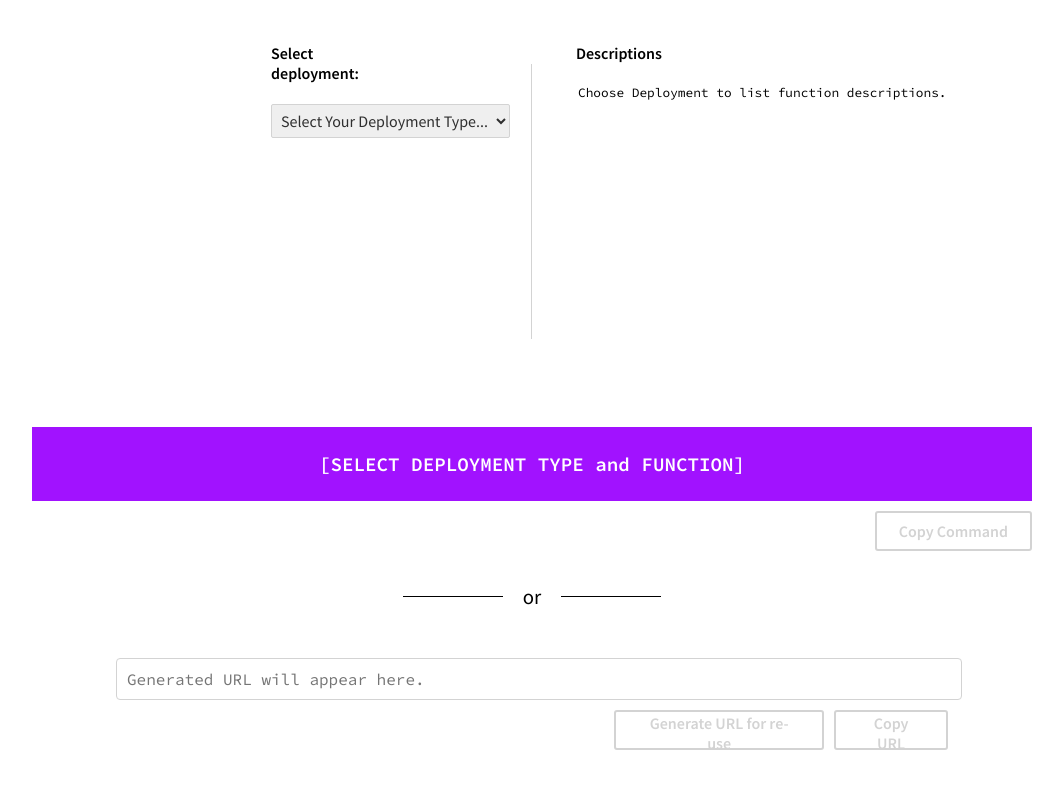
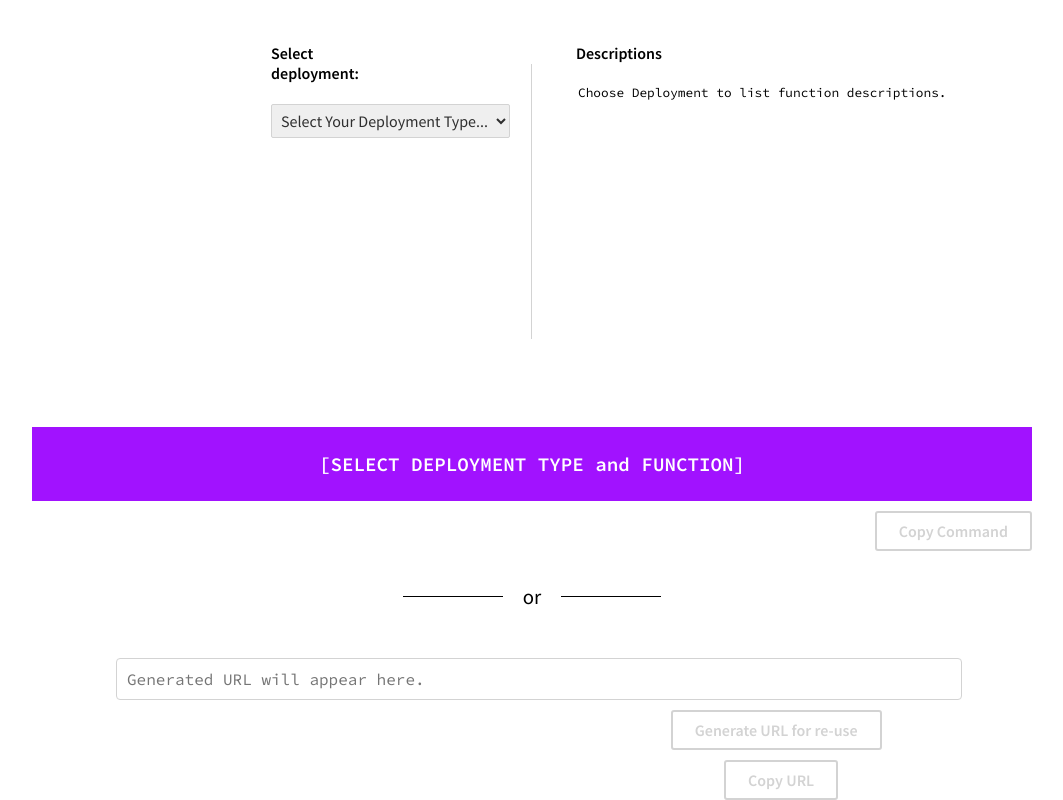
Before and after one commit to sourcegraph/support-generator, a React (Create React App) app: page / in a window 1280 px wide. Shown: the part 378-1178 px from the top of the page, without its empty margins (108-1171 px from the left). Before the commit the page ends 1131 px from the top, so only its background shows below. Built offline with nearby package versions, Linux system fonts and the light colour scheme.

Commit message:
adds fade in/fade out to confirmation messages.

```diff
--- a/src/Components/UI/GeneratedURI.css
+++ b/src/Components/UI/GeneratedURI.css
@@ -35,7 +35,7 @@ input.generated-uri[type="text"]:focus {
 .copied-url-container {
     display: flex;
     flex-flow: row nowrap;
-    justify-content: flex-end;
+    justify-content: space-between;
 }
 
 .copied-message {
@@ -43,13 +43,14 @@ input.generated-uri[type="text"]:focus {
     font-family: "Source Sans Pro", Arial, Helvetica, sans-serif;
     font-size: 1.0;
     font-weight: light;
-    visibility: hidden;
+    opacity: 0;
     width: 500px;
     text-align: left;
+    transition-duration: .4s;
 }
 
 .copied-message.show {
-    visibility: visible;
+    opacity: 1;
 }
 
 button.copy-url:disabled,
--- a/src/Components/UI/GeneratedURI.jsx
+++ b/src/Components/UI/GeneratedURI.jsx
@@ -45,6 +45,7 @@ export default function GeneratedURI({
                 <p className={`copied-message ${copiedUrl && "show"}`}>
                     URL copied to clipboard
                 </p>
+                <div>
                     <GenerateLink
                         deployment={selectedDeployment}
                         action={selectedAction}
@@ -70,8 +71,7 @@ export default function GeneratedURI({
                             Copy URL
                         </button>
                     )}
-
-
+                </div>
             </div>
 
         </div>
```
Lines whose indentation alone changed are shown as unchanged.
